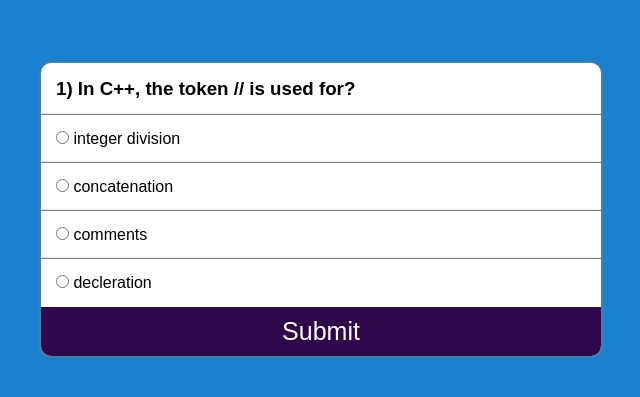
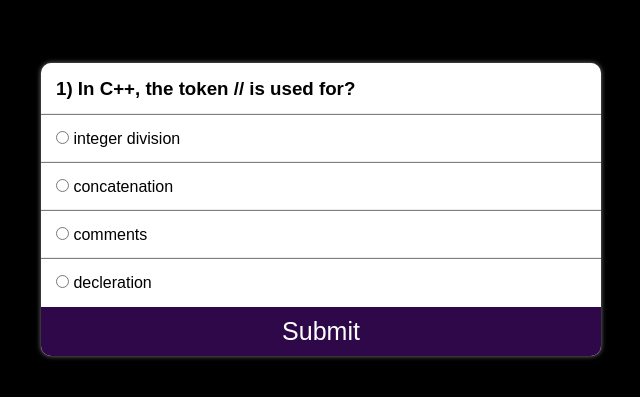
Before and after one commit to op1707/quiz-project, a plain HTML site: page index.html in a window 1280 px wide. Shown: the part 191-588 px from the top of the page, without its empty margins (319-959 px from the left). Drawn offline with Linux system fonts and the light colour scheme.

Commit message:
Update custom.css

```diff
--- a/custom.css
+++ b/custom.css
@@ -12,7 +12,7 @@
     display: flex;
     justify-content: center;
     align-items: center;
-    background-color: rgb(24, 128, 207);
+    background-color: rgb(0,0,0);
 }
 
 .container {
```
